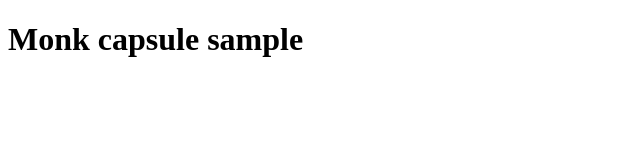
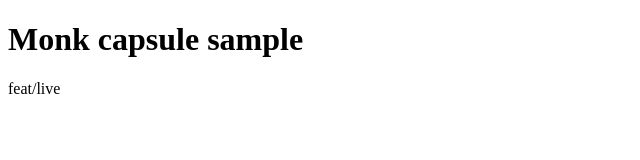
Before and after one commit to MaksymTrykur/monk-capsule-sample, a plain HTML site: page site/index.html in a window 1280 px wide. Shown: the full height of the page, 0-640 px from the left. Drawn offline with Linux system fonts and the light colour scheme.

Commit message:
Say this is feat/live

```diff
--- a/site/index.html
+++ b/site/index.html
@@ -1,3 +1,3 @@
 <!doctype html>
 <html><head><meta charset="utf-8"><title>Monk capsule sample</title></head>
-<body><h1>Monk capsule sample</h1></body></html>
+<body><h1>Monk capsule sample</h1><p>feat/live</p></body></html>
```
